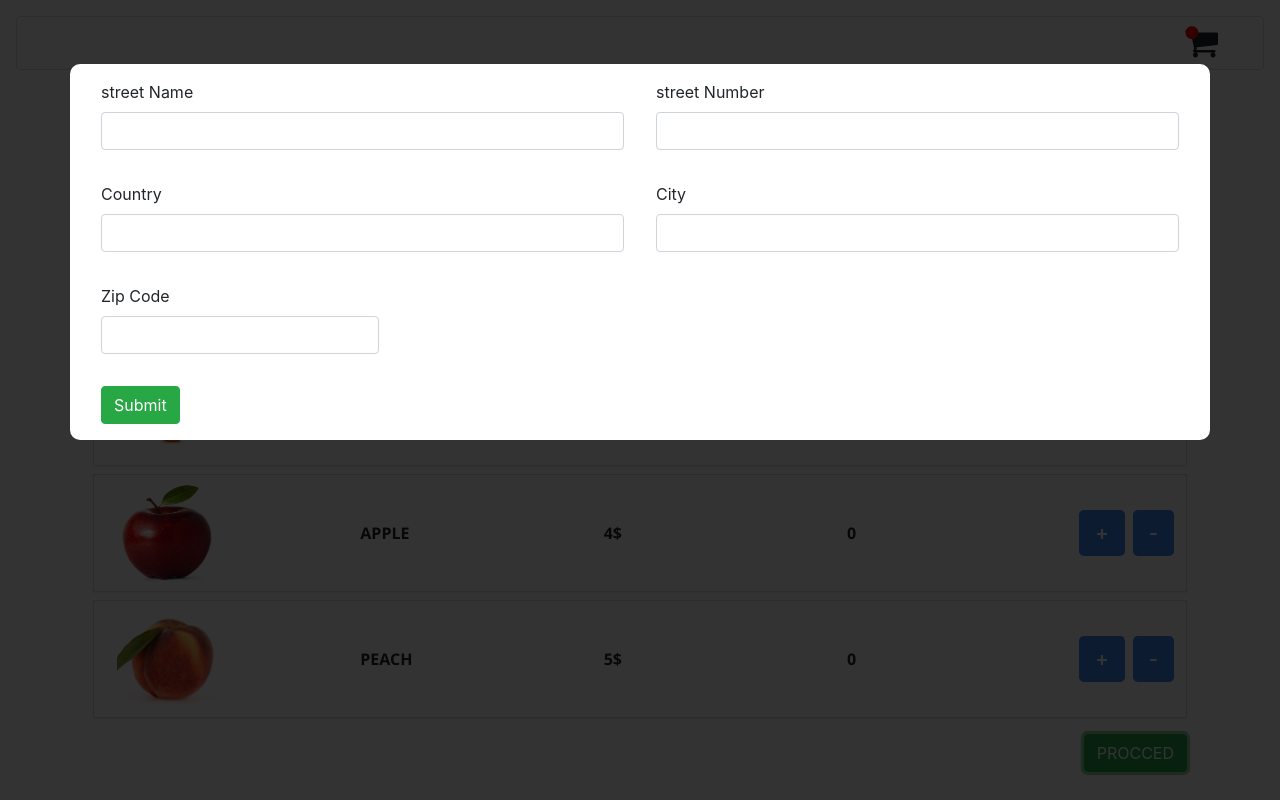
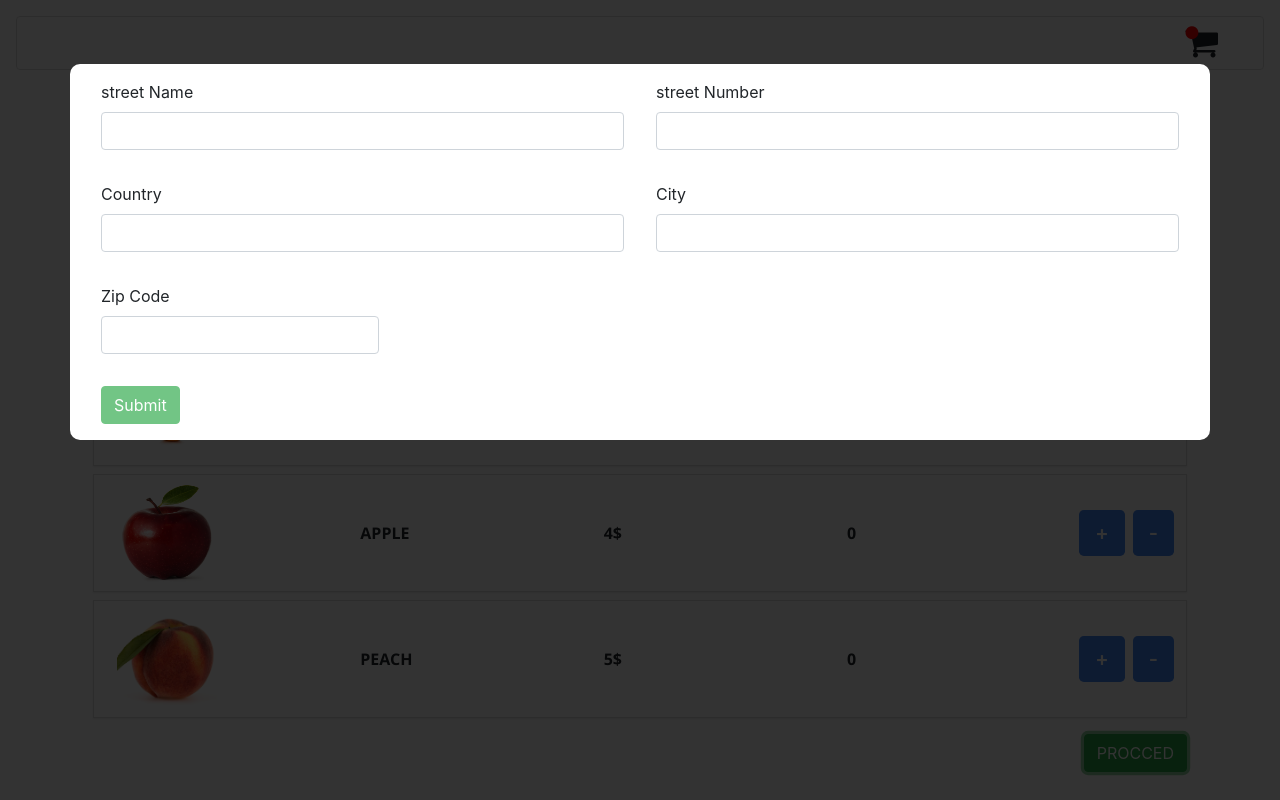
Before and after one commit to qwenzo/cart-angular, an Angular app: page / in a window 1280 px wide. Both pictures are taken after a click on the button "PROCCED". Built offline with nearby package versions, Linux system fonts and the light colour scheme.

Commit message:
disable submit button if the form is invalid

```diff
--- a/src/app/components/cart-form/cart-form.component.html
+++ b/src/app/components/cart-form/cart-form.component.html
@@ -1,5 +1,5 @@
 <div (click)="closeForm($event)" class="shadow-sm formContainer ">
-  <form class='container formStyle bg-white'>
+  <form class='container formStyle bg-white' (ngSubmit)="submit($event)" #heroForm="ngForm">
     <div class="d-flex flex-row">
     <div class="m-3 w-100 form-group">
       <label for="streetName">street Name</label>
@@ -28,6 +28,6 @@
               <label for="zip">Zip Code</label>
               <input [(ngModel)]="form.zip" class="form-control" type="text" id="zip" name="zip" #streetName="ngModel" >
             </div>
-    <button type="submit" class="m-3 btn btn-success">Submit</button>
+    <button [disabled]="!heroForm.form.valid" type="submit" class="m-3 btn btn-success">Submit</button>
   </form>
   </div>
--- a/src/app/components/cart-form/cart-form.component.ts
+++ b/src/app/components/cart-form/cart-form.component.ts
@@ -21,4 +21,8 @@ export class CartFormComponent implements OnInit {
     }
   }
 
+  submit(e){
+    console.log(this.form);
+  }
+
 }
```
